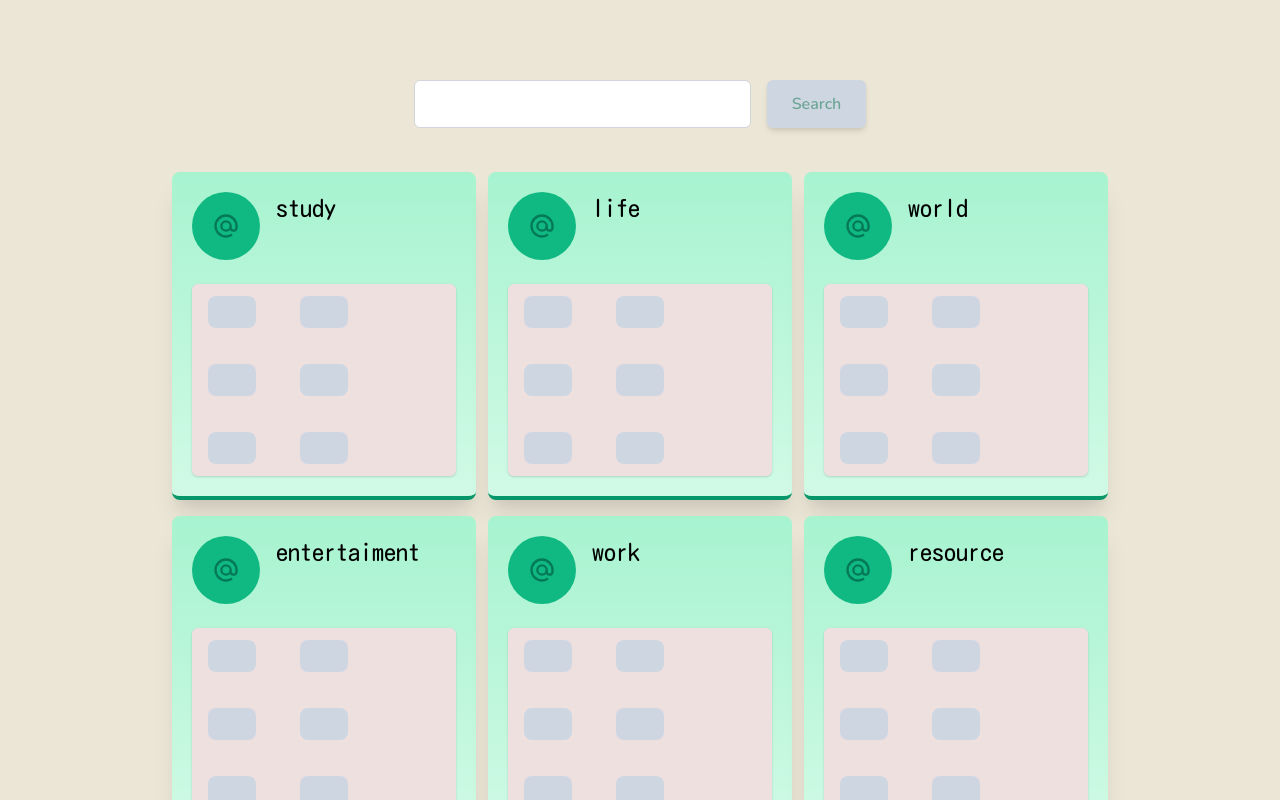
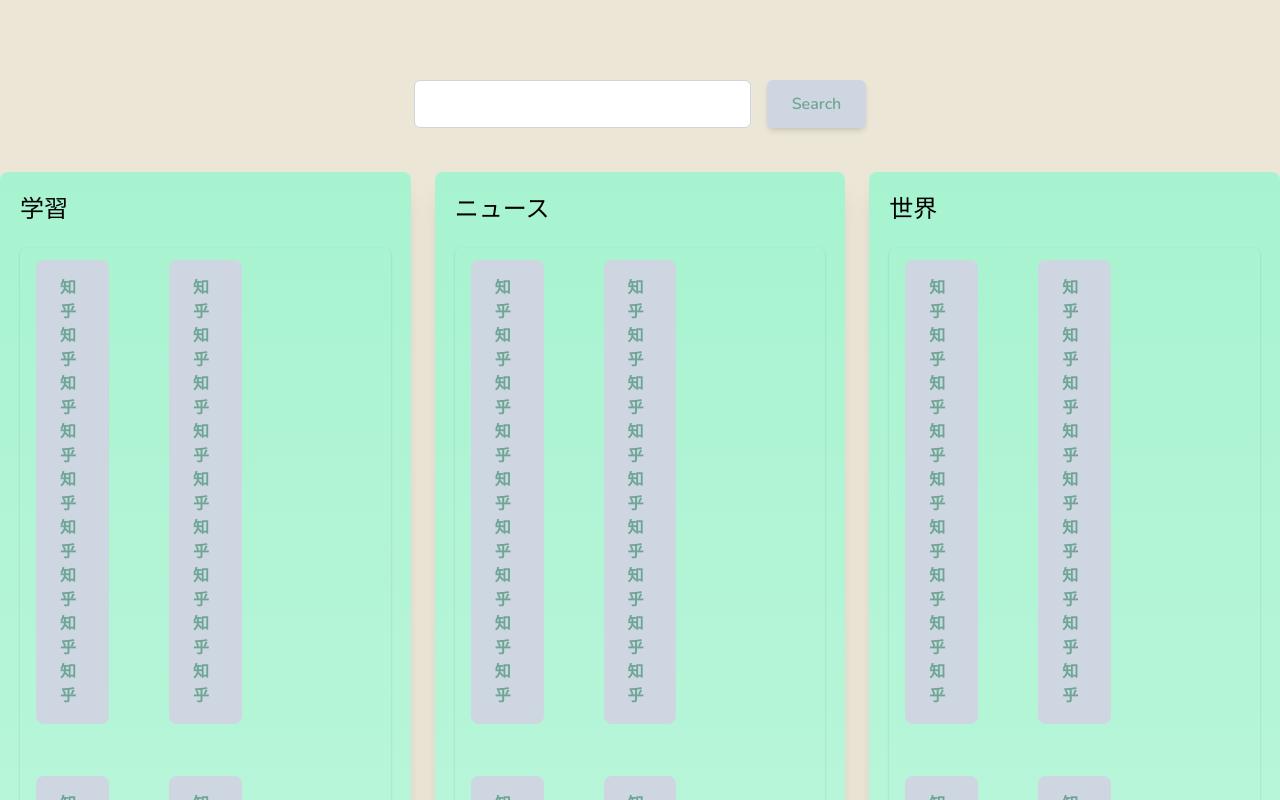
Before and after one commit to youkoucoding/navi-demo, a React (Create React App) app: page / in a window 1280 px wide. Shown: the top 800 px of the page. Built offline with nearby package versions, Linux system fonts and the light colour scheme.

Commit message:
debug array render

```diff
--- a/src/components/Card.js
+++ b/src/components/Card.js
@@ -6,22 +6,25 @@ const Card = ({ title }) => {
 
         <div className="bg-gradient-to-b from-green-200 to-green-100 border-b-4 border-green-600 rounded-lg shadow-xl p-5 mt-1">
             <div className="flex flex-row ">
-                <div className="flex-shrink pr-4">
+                {/* <div className="flex-shrink pr-4">
                     <div className="rounded-full p-5 bg-green-500"><svg className="w-7 h-7 text-green-700" fill="none" stroke="currentColor" viewBox="0 0 24 24" xmlns="http://www.w3.org/2000/svg"><path stroke-linecap="round" stroke-linejoin="round" stroke-width="2" d="M16 12a4 4 0 10-8 0 4 4 0 008 0zm0 0v1.5a2.5 2.5 0 005 0V12a9 9 0 10-9 9m4.5-1.206a8.959 8.959 0 01-4.5 1.207"></path></svg></div>
-                </div>
+                </div> */}
                 <p className='font-japan-maru text-2xl'>{title}</p>
             </div>
-            <div className='grid grid-flow-col bg-my-card shadow grid-cols-3 grid-rows-3 gap-3 rounded-md mt-6'>
 
-                {sites.map((item, id) => (
-                    <a
-                        className='inline-block font-semibold font-mont py-4 px-6 mx-4 my-3 flex-wrap bg-my-blue text-my-white rounded-lg'
-                        href={item.items.url}
-                        Key={item.items.id}
-                    >{item.items.name}</a>
+            <div className='grid grid-flow-col shadow grid-cols-3 grid-rows-3 gap-7 rounded-md mt-6'>
+                {sites.map((item, index) => (
+
+                    <div key={index} className='font-semibold font-mont py-4 px-6 mx-4 my-3 flex-wrap bg-my-blue text-my-white rounded-lg'>
+                        {item.element.map((e, index) => (
+                            <a
+                                href={e.url}
+                                Key={index}
+                                target='_blank'
+                            >{e.name}</a>
+                        ))}
+                    </div>
                 ))}
-
-
             </div>
         </div>
     );
--- a/src/components/CardList.js
+++ b/src/components/CardList.js
@@ -4,11 +4,13 @@ import { sites } from '../data/data';
 
 const CardList = () => {
     return (
-        <div className='grid grid-flow-row grid-cols-3 grid-rows-3 gap-3'>
-            {sites.map((item, id) => (
-                <Card title={item.title}></Card>
-            ))}
-        </div>
+        <>
+            <div className='grid grid-flow-row grid-cols-3 grid-rows-3 gap-6'>
+                {sites.map((item, id) => (
+                    <Card title={item.title} key={id}></Card>
+                ))}
+            </div>
+        </>
     );
 };
 
--- a/src/data/data.js
+++ b/src/data/data.js
@@ -1,9 +1,9 @@
 export const sites = [
     {
-        "title": "study",
-        "items": [
+        "title": "学習",
+        "element": [
             {
-                "id": 0,
+                "id": 1,
                 "name": "知乎",
                 "url": "https://www.zhihu.com",
             },
@@ -51,10 +51,10 @@ export const sites = [
     },
 
     {
-        "title": "life",
-        "items": [
+        "title": "ニュース",
+        "element": [
             {
-                "id": 0,
+                "id": 1,
                 "name": "知乎",
                 "url": "https://www.zhihu.com",
             },
@@ -102,10 +102,10 @@ export const sites = [
     },
 
     {
-        "title": "world",
-        "items": [
+        "title": "世界",
+        "element": [
             {
-                "id": 0,
+                "id": 1,
                 "name": "知乎",
                 "url": "https://www.zhihu.com",
             },
@@ -153,10 +153,10 @@ export const sites = [
     },
 
     {
-        "title": "entertaiment",
-        "items": [
+        "title": "経済",
+        "element": [
             {
-                "id": 0,
+                "id": 1,
                 "name": "知乎",
                 "url": "https://www.zhihu.com",
             },
@@ -204,10 +204,10 @@ export const sites = [
     },
 
     {
-        "title": "work",
-        "items": [
+        "title": "IT業界",
+        "element": [
             {
-                "id": 0,
+                "id": 1,
                 "name": "知乎",
                 "url": "https://www.zhihu.com",
             },
@@ -255,10 +255,10 @@ export const sites = [
     },
 
     {
-        "title": "resource",
-        "items": [
+        "title": "娯楽＆スポーツ",
+        "element": [
             {
-                "id": 0,
+                "id": 1,
                 "name": "知乎",
                 "url": "https://www.zhihu.com",
             },
```
